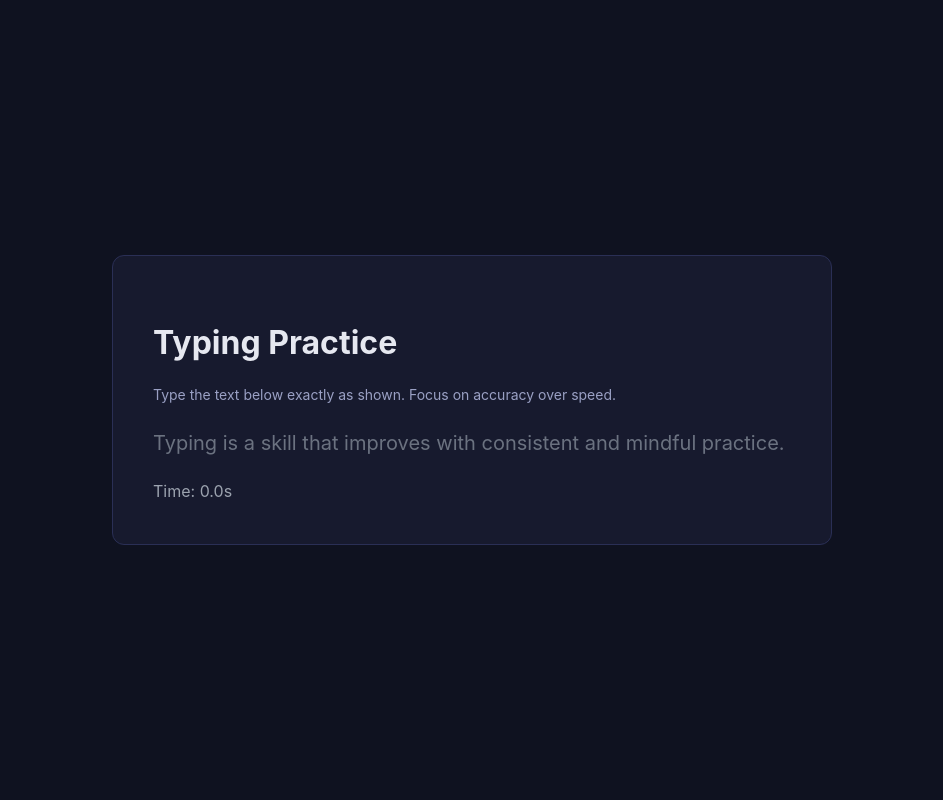
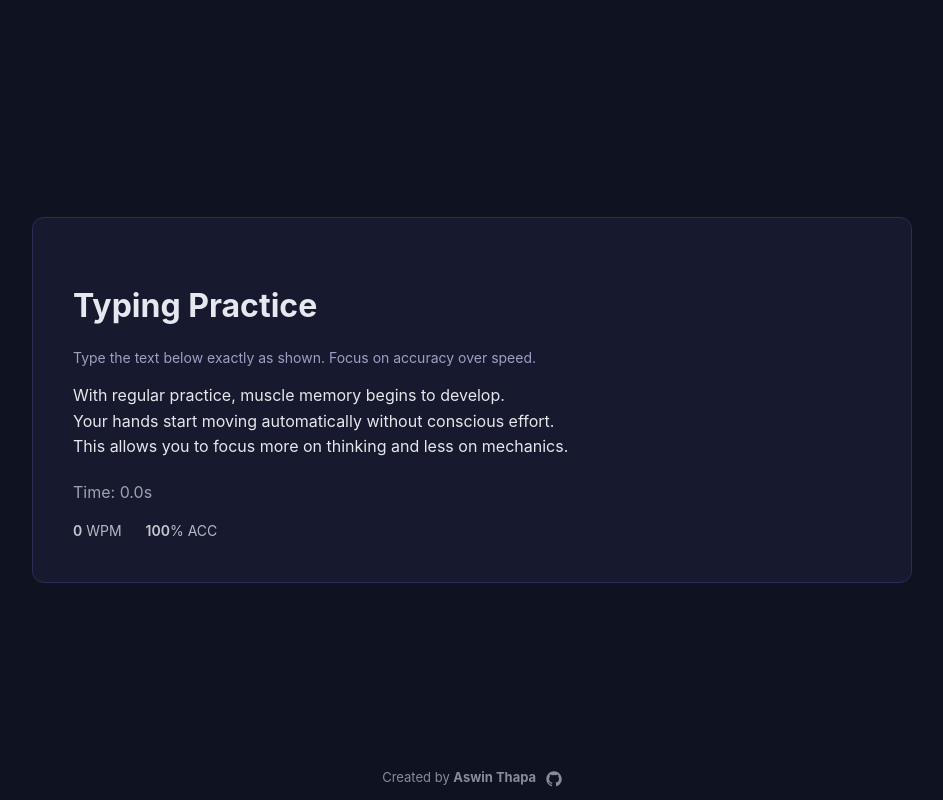
Before and after one commit to aswinthapa-py/typing-performance-service, a Flask app: page / in a window 1280 px wide. Shown: the whole page, without its empty margins (168-1111 px from the left). Run offline with Flask 3, Linux system fonts and the light colour scheme.

Commit message:
Finalize typing practice app with UI, logic, and content updates

```diff
--- a/texts/medium.txt
+++ b/texts/medium.txt
@@ -1,2 +1,19 @@
-Accuracy is more important than speed when learning to type correctly.
-Typing is a skill that improves with consistent and mindful practice.
+Typing efficiently requires patience and discipline.
+At first, your fingers may feel slow and uncoordinated, but this is normal.
+With daily practice, muscle memory begins to develop naturally.
+
+Accuracy should always be prioritized before speed.
+Mistakes slow progress more than careful typing.
+As confidence grows, speed will increase automatically.
+
+Typing is not just about moving fingers quickly.
+It is about rhythm, consistency, and focus.
+Relaxed hands produce better results over time.
+
+Many beginners try to type quickly and end up making more errors.
+Slowing down helps improve precision and confidence.
+Good habits formed early stay with you for years.
+
+Typing regularly for short periods is better than long sessions done rarely.
+Consistency builds long-lasting improvement.
+Focus on progress, not perfection.
--- a/web/app.py
+++ b/web/app.py
@@ -13,6 +13,7 @@ from core.session_controller import TypingSession
 from core.database import DatabaseManager
 import time
 import random
+import uuid
 
 
 # Flask app setup
@@ -20,15 +21,28 @@ app = Flask(__name__)
 
 # Utility: get random typing text
 def get_random_text():
-    text_file = ROOT_DIR / "texts" / "medium.txt"
-    with open(text_file, "r", encoding="utf-8") as f:
-        lines = [line.strip() for line in f if line.strip()]
-    return random.choice(lines)
+    text_files = ["short.txt", "medium.txt", "long.txt", "paragraphs.txt"]
+    chosen = random.choice(text_files)
+    path = ROOT_DIR / "texts" / chosen
+
+    with open(path, "r", encoding="utf-8") as f:
+        blocks = [
+            block.strip()
+            for block in f.read().split("\n\n")
+            if block.strip()
+        ]
+
+    return random.choice(blocks)
 
 
 # Main route: typing test
 @app.route("/")
 def index():
+
+    user_id=request.cookies.get("user_id")
+
+    if not user_id:
+        user_id=str(uuid.uuid4())
     reference_text = get_random_text()
 
     response = make_response(
@@ -37,6 +51,7 @@ def index():
 
     # Store reference text for /submit
     response.set_cookie("reference_text", reference_text)
+    response.set_cookie("user_id",user_id,httponly=True)
 
     return response
 
@@ -45,22 +60,27 @@ def index():
 def submit():
     data = request.get_json()
 
+    user_id = request.cookies.get("user_id")
+    if not user_id:
+        return "User not identified",400
+
     typed_text = data.get("typed_text", "")
     elapsed_time = float(data.get("elapsed_time", 0))
+    wpm_samples=data.get("wpm_samples",[])
 
     reference_text = request.cookies.get("reference_text")
     if not reference_text:
         return "Reference text missing", 400
 
-    # Create typing session
     session = TypingSession()
     session.input_tracker.typed_buffer = typed_text
     session.finish()
 
-    # Evaluate
     result = session.evaluate(
         reference_text=reference_text,
-        elapsed_time=elapsed_time
+        elapsed_time=elapsed_time,
+        wpm_samples=wpm_samples,
+        user_id=user_id
     )
 
     return render_template("result.html", result=result)
@@ -68,10 +88,23 @@ def submit():
 # History & progress page
 @app.route("/history")
 def history():
+    user_id=request.cookies.get("user_id")
+
     db = DatabaseManager()
 
-    sessions = db.get_all_sessions()
-    avg_net_wpm, avg_accuracy, total_sessions = db.get_summary_stats()
+    sessions = db.get_sessions_by_user(user_id)
+
+    total_sessions= len(sessions)
+    avg_net_wpm = (
+        sum(row[3] for row in sessions) / total_sessions
+        if total_sessions else 0
+    )
+    avg_accuracy = (
+        sum(row[4] for row in sessions) / total_sessions
+        if total_sessions else 0
+    )
+
+
 
     # -------------------------------
     # CONFIG
@@ -99,7 +132,10 @@ def history():
     # -------------------------------
     # Trend (compare first vs last)
     # -------------------------------
-    trend = "↑" if len(net_wpm_data) > 1 and net_wpm_data[-1] >= net_wpm_data[0] else "↓"
+    if len(net_wpm_data) <2:
+        trend="-"
+    else:
+        trend = "↑" if net_wpm_data[-1] >= net_wpm_data[0] else "↓"
 
     return render_template(
         "history.html",
--- a/web/static/style.css
+++ b/web/static/style.css
@@ -53,7 +53,7 @@ body {
     background-color: var(--bg-card);
     border-radius: 12px;
     padding: var(--space-xl);
-    max-width: 720px;
+    max-width: 880px;
     width: 100%;
     border: 1px solid var(--border);
 }
--- a/web/templates/index.html
+++ b/web/templates/index.html
@@ -6,18 +6,19 @@
     <link rel="stylesheet" href="{{ url_for('static', filename='style.css') }}">
 
     <style>
+
         .typing-area {
-            margin-top: 20px;
-            font-size: 20px;
-            line-height: 1.6;
-            user-select: none;
+            max-height: 260px;
+            overflow-y: auto;
+            white-space: pre-wrap;
+            word-break: break-word;
+            overflow-wrap: break-word;
+        }
+        .typing-area span{
+            white-space: inherit;
         }
 
-        .typing-area span {
-            white-space: pre;
-        }
-
-        .pending { color: #6b7280; }
+        .pending { color: #e5e7eb; }
         .correct { color: #4ade80; }
         .incorrect { color: #f87171; }
 
@@ -39,6 +40,48 @@
             margin-top: 20px;
             font-size: 16px;
             color: #9ca3af;
+        }
+        .live-hud{
+            margin-top: 14px;
+            display: flex;
+            gap: 24px;
+            font-size: 14px;
+            color:#cbd5e1;
+            opacity: 0.85;
+        }
+        .live-hud span{
+            font-weight: 600;
+            color:#e5e7eb;
+        }
+
+        .footer{
+            position: fixed;
+            bottom: 12px;
+            width:100%;
+            text-align: center;
+            font-size: 13px;
+            color:#9ca3af;
+            opacity: 0.85;
+            pointer-events: auto;
+        }
+        .footer a{
+            color:#60a5fa;
+            text-decoration: none;
+            font-weight: 500;
+        }
+        .footer a:hover {
+            text-decoration: underline;
+        }
+        .github-icon{
+            width: 16px;
+            height: 16px;
+            margin-left: 6px;
+            vertical-align: middle;
+            fill: #9ca3af;
+            transition: fill 0.2s ease;
+        }
+        .footer a:hover .github-icon {
+            fill: #60a5fa;
         }
     </style>
 </head>
@@ -63,6 +106,12 @@
             Time: <span id="timer">0.0</span>s
         </div>
 
+        <!-- Live HUD-->
+         <div class="live-hud">
+            <div><span id="live-wpm">0</span> WPM</div>
+            <div><span id="live-accuracy">100</span>% ACC</div>
+         </div>
+
     </div>
 </div>
 
@@ -73,14 +122,21 @@
 
 
 <script>
+    let correctCharCount = 0;
     const typingArea = document.getElementById("typing-area");
     const timerEl = document.getElementById("timer");
+    const liveWpmEl = document.getElementById("live-wpm");
+    const liveAccEl = document.getElementById("live-accuracy");
+
 
     let currentIndex = 0;
     let startTime = null;
     let timerInterval = null;
     let typedBuffer = "";
-    let finished = false;   // 🔒 input lock
+    let finished = false;
+    let wpmSamples = [];
+    let lastSampleTime = null;
+    let validCharCount = 0;
 
     // Render reference text
     REFERENCE_TEXT.split("").forEach((char, index) => {
@@ -96,8 +152,40 @@
         timerInterval = setInterval(() => {
             const elapsed = (performance.now() - startTime) / 1000;
             timerEl.textContent = elapsed.toFixed(1);
+            updateLiveStats();
         }, 100);
     }
+
+    function updateLiveStats() {
+    if (!startTime) return;
+
+    const elapsedMinutes = (performance.now() - startTime) / 60000;
+    if (elapsedMinutes <= 0) return;
+
+    // Live WPM
+    const wpm = ((validCharCount / 5) / elapsedMinutes);
+    liveWpmEl.textContent = Math.round(wpm);
+
+    // Live Accuracy
+    const accuracy = typedBuffer.length === 0
+        ? 100
+        : (correctCharCount / typedBuffer.length) * 100;
+
+    liveAccEl.textContent = Math.round(accuracy);
+}
+
+
+    function sampleWPM() {
+        const now = performance.now();
+        const elapsedMinutes = (now - startTime) / 60000;
+
+        if (elapsedMinutes <= 0) return;
+
+        const currentWPM = (validCharCount / 5) / elapsedMinutes;
+         wpmSamples.push(Number(currentWPM.toFixed(2)));
+
+        lastSampleTime = now;
+}
 
     function finishTest() {
         finished = true; // 🔒 STOP INPUT
@@ -110,7 +198,8 @@
             headers: { "Content-Type": "application/json" },
             body: JSON.stringify({
                 typed_text: typedBuffer,
-                elapsed_time: elapsedSeconds
+                elapsed_time: elapsedSeconds,
+                wpm_samples:wpmSamples
             })
         })
         .then(res => res.text())
@@ -120,6 +209,15 @@
             document.close();
         });
     }
+    function keepCursorInView(){
+        const cursor = document.querySelector(".cursor");
+        if (!cursor) return;
+        cursor.scrollIntoView({
+            behavior: "smooth",
+            block: "center",
+            inline: "nearest"
+        });
+}
 
     document.addEventListener("keydown", (e) => {
         if (finished) return;
@@ -136,10 +234,17 @@
             if (currentIndex > 0) {
                 currentIndex--;
                 typedBuffer = typedBuffer.slice(0, -1);
+                validCharCount=Math.max(0,validCharCount-1);
+                // if last char was correct, rollback accuracy too
+                if(spans[currentIndex].classList.contains("correct")){
+                    correctCharCount = Math.max(0,correctCharCount - 1);
+                }
+
                 spans[currentIndex].className = "pending cursor";
                 if (currentIndex + 1 < spans.length) {
                     spans[currentIndex + 1].classList.remove("cursor");
                 }
+                keepCursorInView();
             }
             return;
         }
@@ -147,7 +252,25 @@
         if (e.key.length !== 1) return;
 
         const expectedChar = spans[currentIndex].textContent;
+        // Record input
         typedBuffer += e.key;
+        validCharCount++;
+
+        if (e.key == expectedChar){
+            correctCharCount++;
+        }
+
+        // WPM sampling
+        const now=performance.now();
+
+        if(
+            validCharCount % 5==0 ||
+            (lastSampleTime && now -lastSampleTime >= 1000)
+        ){
+            sampleWPM();
+        }
+
+        // update UI
 
         spans[currentIndex].classList.remove("cursor");
         spans[currentIndex].classList.add(
@@ -158,10 +281,21 @@
 
         if (currentIndex < spans.length) {
             spans[currentIndex].classList.add("cursor");
+            keepCursorInView();
         } else {
             finishTest();
         }
     });
 </script>
+
+<footer class="footer">
+    Created by <strong>Aswin Thapa</strong>
+    <a href="https://github.com/aswinthapa-py" target="_blank" rel="noopener" aria-label="GitHub profile">
+        <svg class="github-icon" viewBox="0 0 24 24" aria-hidden="true">
+            <path d="M12 .5C5.73.5.5 5.74.5 12.02c0 5.1 3.29 9.42 7.86 10.95.58.11.79-.25.79-.56v-2.04c-3.2.7-3.88-1.38-3.88-1.38-.52-1.33-1.28-1.68-1.28-1.68-1.05-.72.08-.71.08-.71 1.16.08 1.77 1.2 1.77 1.2 1.03 1.77 2.7 1.26 3.36.96.1-.75.4-1.26.73-1.55-2.55-.29-5.23-1.28-5.23-5.7 0-1.26.45-2.29 1.19-3.1-.12-.29-.52-1.47.11-3.07 0 0 .97-.31 3.18 1.18a11.1 11.1 0 0 1 5.8 0c2.2-1.49 3.18-1.18 3.18-1.18.63 1.6.23 2.78.11 3.07.74.81 1.19 1.84 1.19 3.1 0 4.43-2.69 5.41-5.25 5.69.41.35.78 1.04.78 2.1v3.12c0 .31.21.68.8.56 4.56-1.53 7.85-5.85 7.85-10.95C23.5 5.74 18.27.5 12 .5z"/>
+        </svg>
+    </a>
+</footer>
+
 </body>
 </html>
--- a/web/templates/result.html
+++ b/web/templates/result.html
@@ -17,6 +17,7 @@
             <li><strong>Net WPM:</strong> {{ result.metrics.net_wpm | round(2) }}</li>
             <li><strong>Accuracy:</strong> {{ result.metrics.accuracy | round(2) }}%</li>
             <li><strong>Error Density:</strong> {{ result.metrics.error_density | round(2) }}%</li>
+            <li><strong>Consistency:</strong> {{ result.metrics.consistency }}%</li>
         </ul>
 
         <h2>Feedback</h2>
```
Also changed, not shown: core/database.py (+21 -4 lines), core/session_controller.py (+24 -2 lines), texts/long.txt (+19 -2 lines), texts/paragraphs.txt (+27 -5 lines), texts/short.txt (+11 -3 lines), web/templates/history.html (+15 -2 lines), 1 other file.
